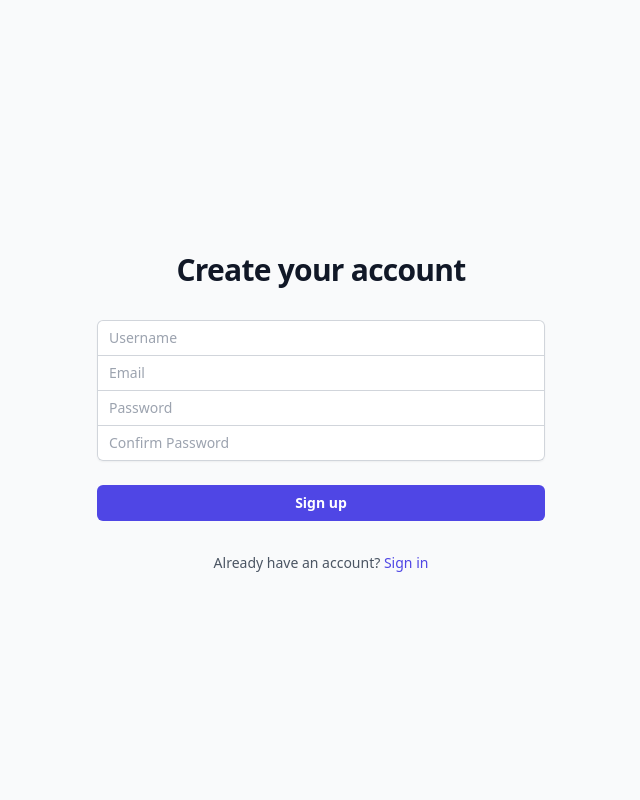
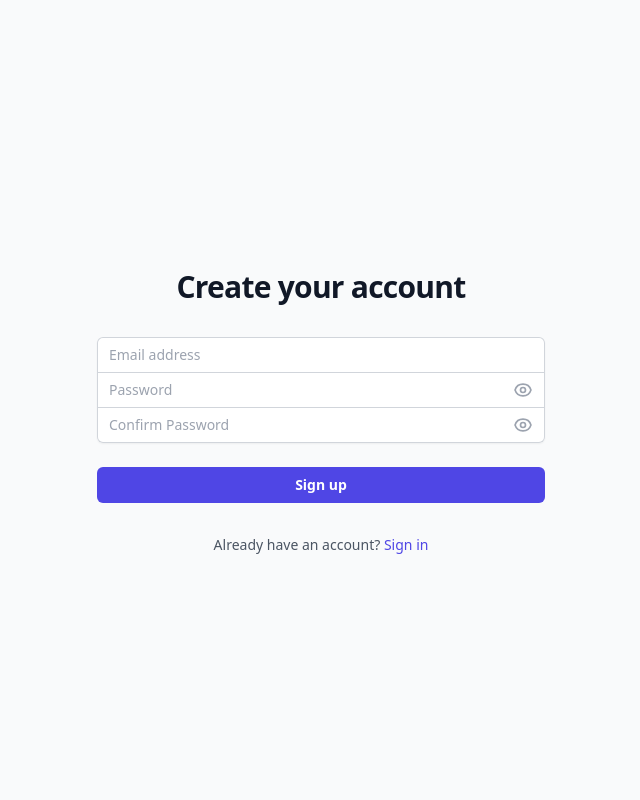
Before and after one commit to LYTE-studios/django-framer-api, a Django app: template api/blogs/templates/client/register.html in a window 1280 px wide. Shown: the whole page, without its empty margins (319-959 px from the left). Run offline with Django 5.2, Linux system fonts and the light colour scheme; the template is opened without the code that fills it, so the values that code supplies are empty; parts of the project's set-up code (start-up, migrations or seed data) failed here and were passed over; some libraries are stand-ins or nearby versions.

Commit message:
fix: urls

```diff
--- a/api/api/urls.py
+++ b/api/api/urls.py
@@ -6,44 +6,11 @@ The `urlpatterns` list routes URLs to views. For more information please see:
 """
 from django.contrib import admin
 from django.urls import path, include
-from django.views.generic import RedirectView
-from django.contrib.auth import views as auth_views
-from blogs.views.auth import RegisterView
 
 urlpatterns = [
     # Redirect root to client portal
-    path('', RedirectView.as_view(url='/client/', permanent=True)),
+    path('', include('blogs.urls.client')),
 
-    # Authentication URLs
-    path('accounts/login/', auth_views.LoginView.as_view(template_name='client/login.html'), name='login'),
-    path('accounts/logout/', auth_views.LogoutView.as_view(next_page='/client/'), name='logout'),
-    path('accounts/register/', RegisterView.as_view(), name='register'),
-
-    # Password Reset URLs
-    path('accounts/password_reset/',
-         auth_views.PasswordResetView.as_view(
-             template_name='client/password_reset_form.html',
-             email_template_name='client/password_reset_email.html',
-             subject_template_name='client/password_reset_subject.txt'
-         ),
-         name='password_reset'),
-    path('accounts/password_reset/done/',
-         auth_views.PasswordResetDoneView.as_view(
-             template_name='client/password_reset_done.html'
-         ),
-         name='password_reset_done'),
-    path('accounts/reset/<uidb64>/<token>/',
-         auth_views.PasswordResetConfirmView.as_view(
-             template_name='client/password_reset_confirm.html'
-         ),
-         name='password_reset_confirm'),
-    path('accounts/reset/done/',
-         auth_views.PasswordResetCompleteView.as_view(
-             template_name='client/password_reset_complete.html'
-         ),
-         name='password_reset_complete'),
-
-    path('client/', include('blogs.urls.client')),
     path('api/', include('blogs.urls.api')),
 
     # Django admin
--- a/api/blogs/templates/client/register.html
+++ b/api/blogs/templates/client/register.html
@@ -12,22 +12,54 @@
             {% csrf_token %}
             <div class="-space-y-px rounded-md shadow-sm">
                 <div>
-                    <label for="username" class="sr-only">Username</label>
-                    <input id="username" name="username" type="text" required class="relative block w-full rounded-t-md border-0 py-1.5 px-3 text-gray-900 ring-1 ring-inset ring-gray-300 placeholder:text-gray-400 focus:z-10 focus:ring-2 focus:ring-inset focus:ring-indigo-600 sm:text-sm sm:leading-6" placeholder="Username">
+                    <label for="email" class="sr-only">Email</label>
+                    <input id="email" name="email" type="email" required class="relative block w-full rounded-t-md border-0 py-1.5 px-3 text-gray-900 ring-1 ring-inset ring-gray-300 placeholder:text-gray-400 focus:z-10 focus:ring-2 focus:ring-inset focus:ring-indigo-600 sm:text-sm sm:leading-6" placeholder="Email address">
                 </div>
-                <div>
-                    <label for="email" class="sr-only">Email</label>
-                    <input id="email" name="email" type="email" required class="relative block w-full border-0 py-1.5 px-3 text-gray-900 ring-1 ring-inset ring-gray-300 placeholder:text-gray-400 focus:z-10 focus:ring-2 focus:ring-inset focus:ring-indigo-600 sm:text-sm sm:leading-6" placeholder="Email">
+                <div class="relative">
+                    <label for="password1" class="sr-only">Password</label>
+                    <input id="password1" name="password1" type="password" required class="relative block w-full border-0 py-1.5 px-3 text-gray-900 ring-1 ring-inset ring-gray-300 placeholder:text-gray-400 focus:z-10 focus:ring-2 focus:ring-inset focus:ring-indigo-600 sm:text-sm sm:leading-6 pr-10" placeholder="Password">
+                    <button type="button" onclick="togglePasswordVisibility('password1')" class="absolute inset-y-0 right-0 flex items-center pr-3">
+                        <svg id="eye-icon-1" class="h-5 w-5 text-gray-400" fill="none" viewBox="0 0 24 24" stroke="currentColor">
+                            <path stroke-linecap="round" stroke-linejoin="round" stroke-width="2" d="M15 12a3 3 0 11-6 0 3 3 0 016 0z" />
+                            <path stroke-linecap="round" stroke-linejoin="round" stroke-width="2" d="M2.458 12C3.732 7.943 7.523 5 12 5c4.478 0 8.268 2.943 9.542 7-1.274 4.057-5.064 7-9.542 7-4.477 0-8.268-2.943-9.542-7z" />
+                        </svg>
+                        <svg id="eye-off-icon-1" class="h-5 w-5 text-gray-400 hidden" fill="none" viewBox="0 0 24 24" stroke="currentColor">
+                            <path stroke-linecap="round" stroke-linejoin="round" stroke-width="2" d="M13.875 18.825A10.05 10.05 0 0112 19c-4.478 0-8.268-2.943-9.543-7a9.97 9.97 0 011.563-3.029m5.858.908a3 3 0 114.243 4.243M9.878 9.878l4.242 4.242M9.88 9.88l-3.29-3.29m7.532 7.532l3.29 3.29M3 3l3.59 3.59m0 0A9.953 9.953 0 0112 5c4.478 0 8.268 2.943 9.543 7a10.025 10.025 0 01-4.132 5.411m0 0L21 21" />
+                        </svg>
+                    </button>
                 </div>
-                <div>
-                    <label for="password1" class="sr-only">Password</label>
-                    <input id="password1" name="password1" type="password" required class="relative block w-full border-0 py-1.5 px-3 text-gray-900 ring-1 ring-inset ring-gray-300 placeholder:text-gray-400 focus:z-10 focus:ring-2 focus:ring-inset focus:ring-indigo-600 sm:text-sm sm:leading-6" placeholder="Password">
-                </div>
-                <div>
+                <div class="relative">
                     <label for="password2" class="sr-only">Confirm Password</label>
-                    <input id="password2" name="password2" type="password" required class="relative block w-full rounded-b-md border-0 py-1.5 px-3 text-gray-900 ring-1 ring-inset ring-gray-300 placeholder:text-gray-400 focus:z-10 focus:ring-2 focus:ring-inset focus:ring-indigo-600 sm:text-sm sm:leading-6" placeholder="Confirm Password">
+                    <input id="password2" name="password2" type="password" required class="relative block w-full rounded-b-md border-0 py-1.5 px-3 text-gray-900 ring-1 ring-inset ring-gray-300 placeholder:text-gray-400 focus:z-10 focus:ring-2 focus:ring-inset focus:ring-indigo-600 sm:text-sm sm:leading-6 pr-10" placeholder="Confirm Password">
+                    <button type="button" onclick="togglePasswordVisibility('password2')" class="absolute inset-y-0 right-0 flex items-center pr-3">
+                        <svg id="eye-icon-2" class="h-5 w-5 text-gray-400" fill="none" viewBox="0 0 24 24" stroke="currentColor">
+                            <path stroke-linecap="round" stroke-linejoin="round" stroke-width="2" d="M15 12a3 3 0 11-6 0 3 3 0 016 0z" />
+                            <path stroke-linecap="round" stroke-linejoin="round" stroke-width="2" d="M2.458 12C3.732 7.943 7.523 5 12 5c4.478 0 8.268 2.943 9.542 7-1.274 4.057-5.064 7-9.542 7-4.477 0-8.268-2.943-9.542-7z" />
+                        </svg>
+                        <svg id="eye-off-icon-2" class="h-5 w-5 text-gray-400 hidden" fill="none" viewBox="0 0 24 24" stroke="currentColor">
+                            <path stroke-linecap="round" stroke-linejoin="round" stroke-width="2" d="M13.875 18.825A10.05 10.05 0 0112 19c-4.478 0-8.268-2.943-9.543-7a9.97 9.97 0 011.563-3.029m5.858.908a3 3 0 114.243 4.243M9.878 9.878l4.242 4.242M9.88 9.88l-3.29-3.29m7.532 7.532l3.29 3.29M3 3l3.59 3.59m0 0A9.953 9.953 0 0112 5c4.478 0 8.268 2.943 9.543 7a10.025 10.025 0 01-4.132 5.411m0 0L21 21" />
+                        </svg>
+                    </button>
                 </div>
             </div>
+
+            <script>
+                function togglePasswordVisibility(fieldId) {
+                    const passwordInput = document.getElementById(fieldId);
+                    const eyeIcon = document.getElementById(`eye-icon-${fieldId.slice(-1)}`);
+                    const eyeOffIcon = document.getElementById(`eye-off-icon-${fieldId.slice(-1)}`);
+
+                    if (passwordInput.type === 'password') {
+                        passwordInput.type = 'text';
+                        eyeIcon.classList.add('hidden');
+                        eyeOffIcon.classList.remove('hidden');
+                    } else {
+                        passwordInput.type = 'password';
+                        eyeIcon.classList.remove('hidden');
+                        eyeOffIcon.classList.add('hidden');
+                    }
+                }
+            </script>
 
             {% if form.errors %}
             <div class="rounded-md bg-red-50 p-4 mt-4">
--- a/api/blogs/views/auth.py
+++ b/api/blogs/views/auth.py
@@ -1,8 +1,8 @@
-from django.contrib.auth.forms import UserCreationForm
 from django.urls import reverse_lazy
 from django.views.generic.edit import CreateView
+from ..forms import EmailUserCreationForm
 
 class RegisterView(CreateView):
-    form_class = UserCreationForm
+    form_class = EmailUserCreationForm
     template_name = 'client/register.html'
     success_url = reverse_lazy('login')
```
Also changed, not shown: api/blogs/forms.py (added, +32 -0 lines), api/blogs/templates/client/login.html (+31 -4 lines), api/blogs/urls/client.py (deleted, +0 -43 lines), api/blogs/urls/urls.py (added, +56 -0 lines).
